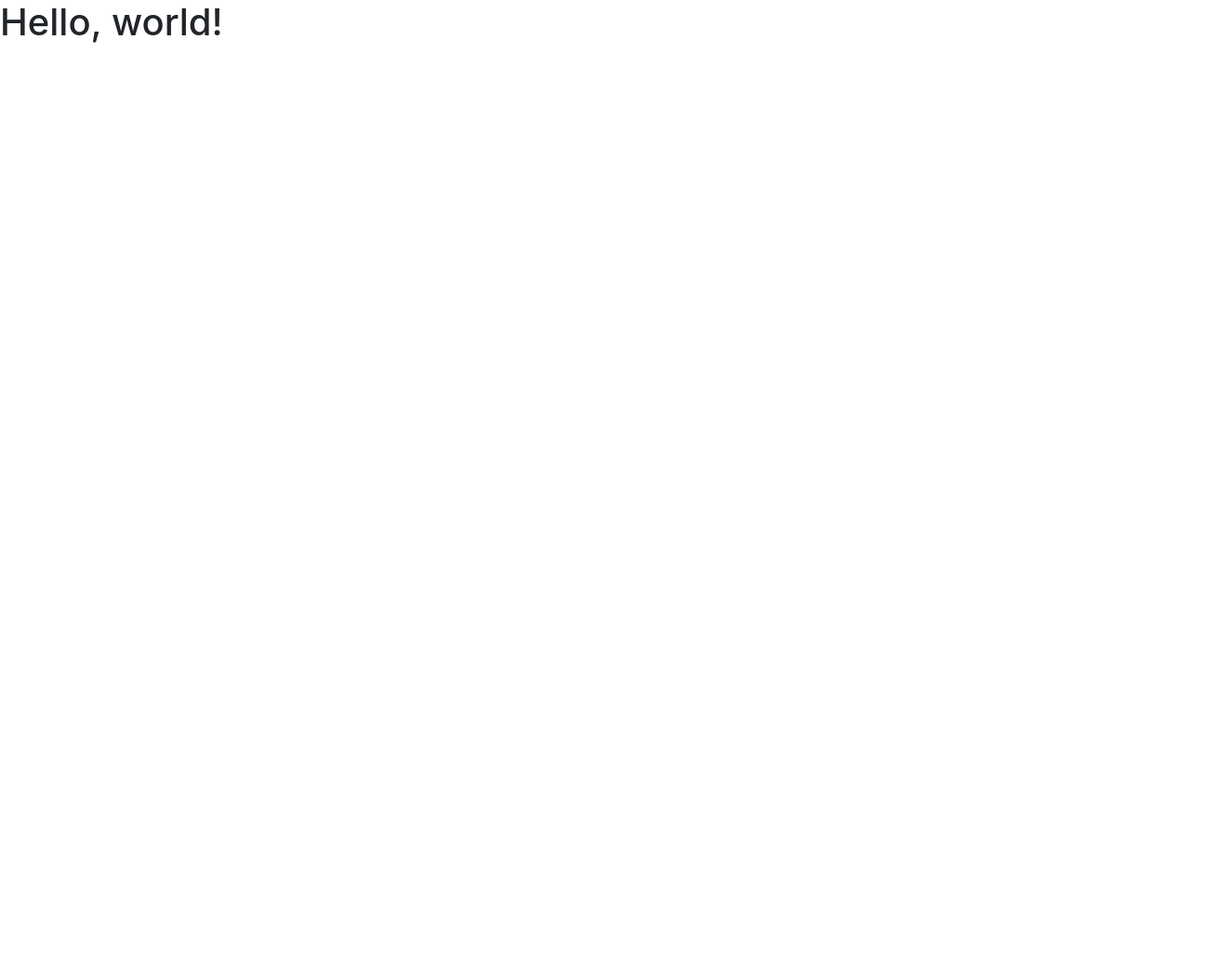
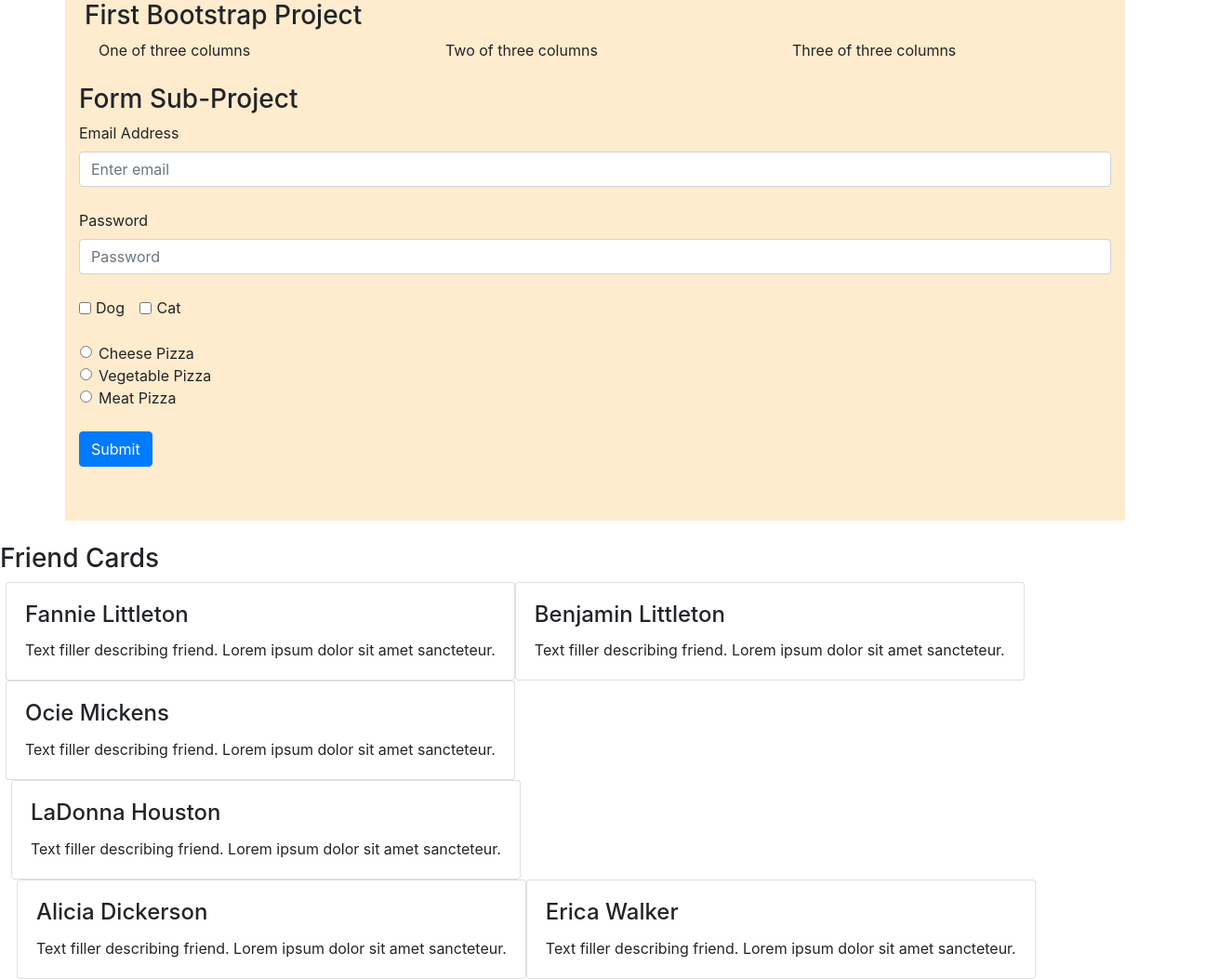
Before and after one commit to trottlebee/Bootstrap-4-Drills, a plain HTML site: page index.html in a window 1280 px wide. Shown: the whole page at 93% size, 1310 px wide, since content can reach past the window. Before the commit the page ends 800 px from the top, so only its background shows below. Drawn offline with nearby package versions, Linux system fonts and the light colour scheme.

Commit message:
Updates to Bootstrap Drill 1

```diff
--- a/index.html
+++ b/index.html
@@ -9,13 +9,128 @@
   <!-- Bootstrap CSS -->
   <link rel="stylesheet" href="https://stackpath.bootstrapcdn.com/bootstrap/4.1.3/css/bootstrap.min.css" integrity="sha384-MCw98/SFnGE8fJT3GXwEOngsV7Zt27NXFoaoApmYm81iuXoPkFOJwJ8ERdknLPMO"
     crossorigin="anonymous">
-    <link rel="stylesheet" href="styles.css">
+  <link rel="stylesheet" href="styles.css">
 
-  <title>Hello, world!</title>
+  <title>TT's First Bootstrap Drill</title>
 </head>
 
 <body>
-  <h1>Hello, world!</h1>
+  <div class="container">
+    <div class="row">
+      <div class="d-flex align-items-center">
+        <h3>First Bootstrap Project</h3>
+      </div>
+    </div>
+    <div class="row justify-content-between">
+      <div class="col-4">
+        One of three columns
+      </div>
+      <div class="col-4">
+        Two of three columns
+      </div>
+      <div class="col-4">
+        Three of three columns
+      </div>
+    </div>
+    <br>
+    <form>
+
+      <h3>Form Sub-Project</h3>
+
+      <div class="form group">
+        <label for="exampleInputEmail1">Email Address</label>
+        <input type="email" class="form-control" id="exampleInputEmail1" aria-describedby="emailHelp" placeholder="Enter email">
+      </div>
+      <br>
+      <div class="form group">
+        <label for="exampleInputPassword1">Password</label>
+        <input type="password" class="form-control" id="exampleInputPassword1" placeholder="Password">
+      </div>
+      <br>
+      <div>
+        <div class="form-check-inline">
+          <input type="checkbox" class="form-check-input" id="exampleDog1">
+          <label class="form-check-label" for="exampleDog1">Dog</label>
+        </div>
+        <div class="form-check-inline">
+          <input type="checkbox" class="form-check-input" id="exampleCat1">
+          <label class="form-check-label" for="exampleCat1">Cat</label>
+        </div>
+      </div>
+      <br>
+      <div class=new-section>
+        <div class="form check">
+          <input class="form-check-input" type="radio" name="examplePizzas" id="exampleCheesePizza" value="option1">
+          <label class="form-check-label" for="exampleCheesePizza">
+            Cheese Pizza
+          </label>
+        </div>
+        <div class="form check">
+          <input class="form-check-input" type="radio" name="examplePizzas" id="exampleVegetablePizza" value="option2">
+          <label class="form-check-label" for="exampleVegetablePizza">
+            Vegetable Pizza
+          </label>
+        </div>
+        <div class="form check">
+          <input class="form-check-input" type="radio" name="examplePizzas" id="exampleMeatPizza" value="option3">
+          <label class="form-check-label" for="exampleMeatPizza">
+            Meat Pizza
+          </label>
+        </div>
+      </div>
+      <br>
+      <button type="submit" class="btn btn-primary">Submit</button>
+  </div>
+
+  </form>
+  <br>
+  <h3>Friend Cards</h3>
+
+  <div class="row">
+    <div class="card" style="col-4">
+      <div class="card-body">
+        <h4 class="card-title">Fannie Littleton</h4>
+        <p class="card-text">Text filler describing friend. Lorem ipsum dolor sit amet sancteteur.</p>
+      </div>
+    </div>
+    <div class="card" style="col-4">
+      <div class="card-body">
+        <h4 class="card-title">Benjamin Littleton</h4>
+        <p class="card-text">Text filler describing friend. Lorem ipsum dolor sit amet sancteteur.</p>
+      </div>
+    </div>
+    <div class="card" style="col-4">
+      <div class="card-body">
+        <h4 class="card-title">Ocie Mickens</h4>
+        <p class="card-text">Text filler describing friend. Lorem ipsum dolor sit amet sancteteur.</p>
+      </div>
+    </div>
+
+    <div class="row">
+      <div class="card" style="col-4">
+        <div class="card-body">
+          <h4 class="card-title">LaDonna Houston</h4>
+          <p class="card-text">Text filler describing friend. Lorem ipsum dolor sit amet sancteteur.</p>
+        </div>
+      </div>
+      <div class="row">
+        <div class="card" style="col-4">
+          <div class="card-body">
+            <h4 class="card-title">Alicia Dickerson</h4>
+            <p class="card-text">Text filler describing friend. Lorem ipsum dolor sit amet sancteteur.</p>
+          </div>
+        </div>
+        <div class="card" style="col-4">
+          <div class="card-body">
+            <h4 class="card-title">Erica Walker</h4>
+            <p class="card-text">Text filler describing friend. Lorem ipsum dolor sit amet sancteteur.</p>
+          </div>
+        </div>
+      </div>
+    </div>
+
+  </div>
+
 
   <!-- Optional JavaScript -->
   <!-- jQuery first, then Popper.js, then Bootstrap JS -->
--- a/styles.css
+++ b/styles.css
@@ -0,0 +1,12 @@
+.container {
+    background-color: blanchedalmond;
+    height: 560px;
+}
+
+.new-section {
+    padding-left: 21px
+}
+
+.row {
+    padding-left: 21px
+}
```
